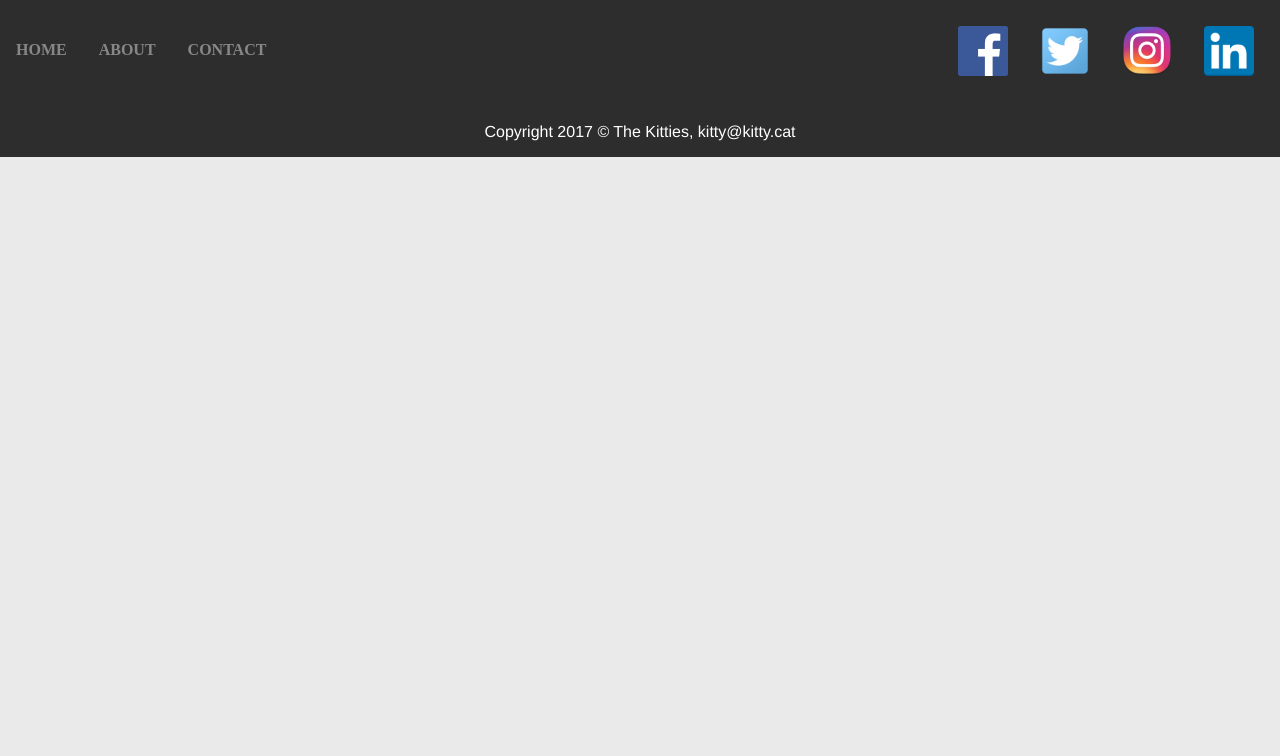
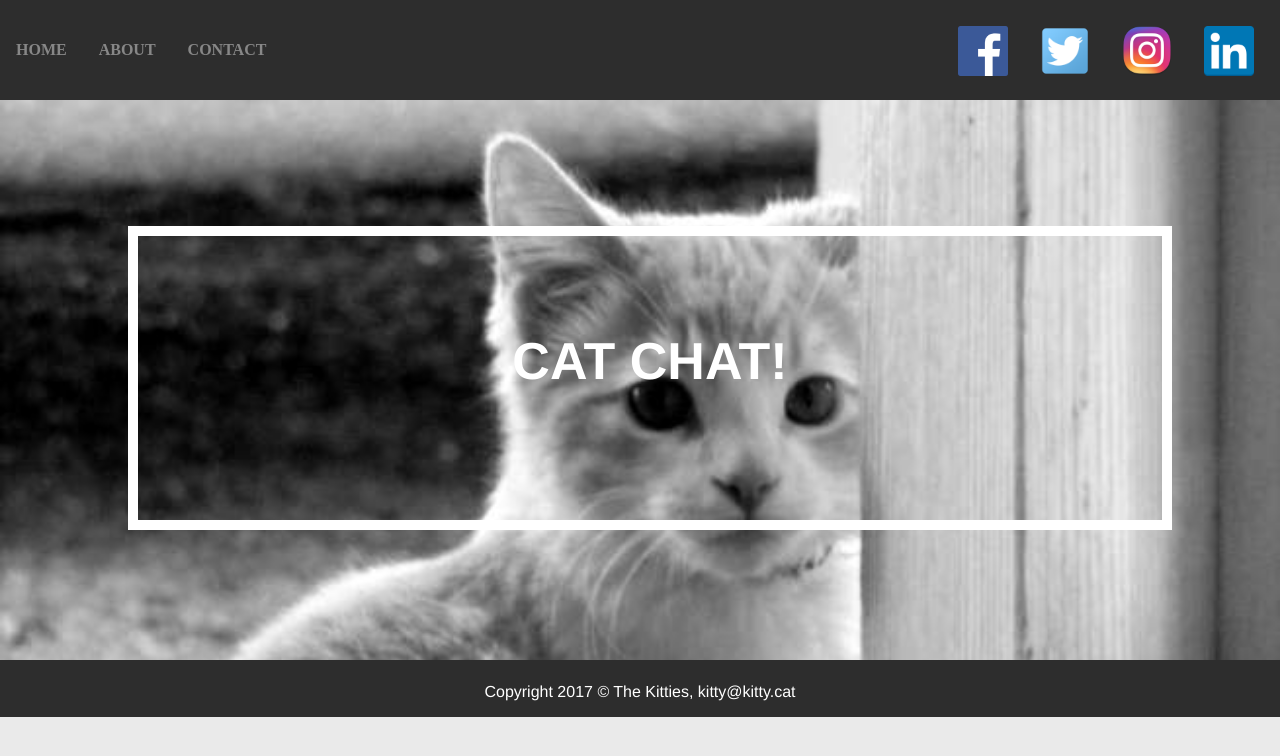
Before and after one commit to festuskiambi/kitty-kats, a PHP site: page /contact.html in a window 1280 px wide. Shown: the top 756 px of the page. Run offline with PHP 8.4, Linux system fonts and the light colour scheme; some web fonts are replaced.

Commit message:
contact banner

```diff
--- a/contact.html
+++ b/contact.html
@@ -26,6 +26,9 @@
                 </div>
             </div>
             <div class ="contact_banner">
+                <div id = "chat_logo">
+                    <h1> CAT CHAT!</h1>
+                </div>
             </div>
             <div class = "contact_form">
             </div>
--- a/css/style.css
+++ b/css/style.css
@@ -151,6 +151,29 @@ body{
 #feline_img{
    background-image: url('../images/item-cat-3.jpeg');
 }
+.contact_banner{
+    width: 100%;
+    height: 560px;
+    background-image: url('../images/contact-cat.jpeg');
+    background-size: cover;
+    position: relative;
+}
+#chat_logo{
+    position: absolute;
+    top:22.5%;
+    left: 10%;
+    width: 80%;
+    height: 40%;
+    border: 10px solid white;
+    text-align: center;
+    padding-top: 60px;
+    color: #FFFFFF;
+    font-size: 26px;
+}
+
+.contact_form{
+
+}
 .footer{
     background: #2D2D2D;
     height: 50px;
```
